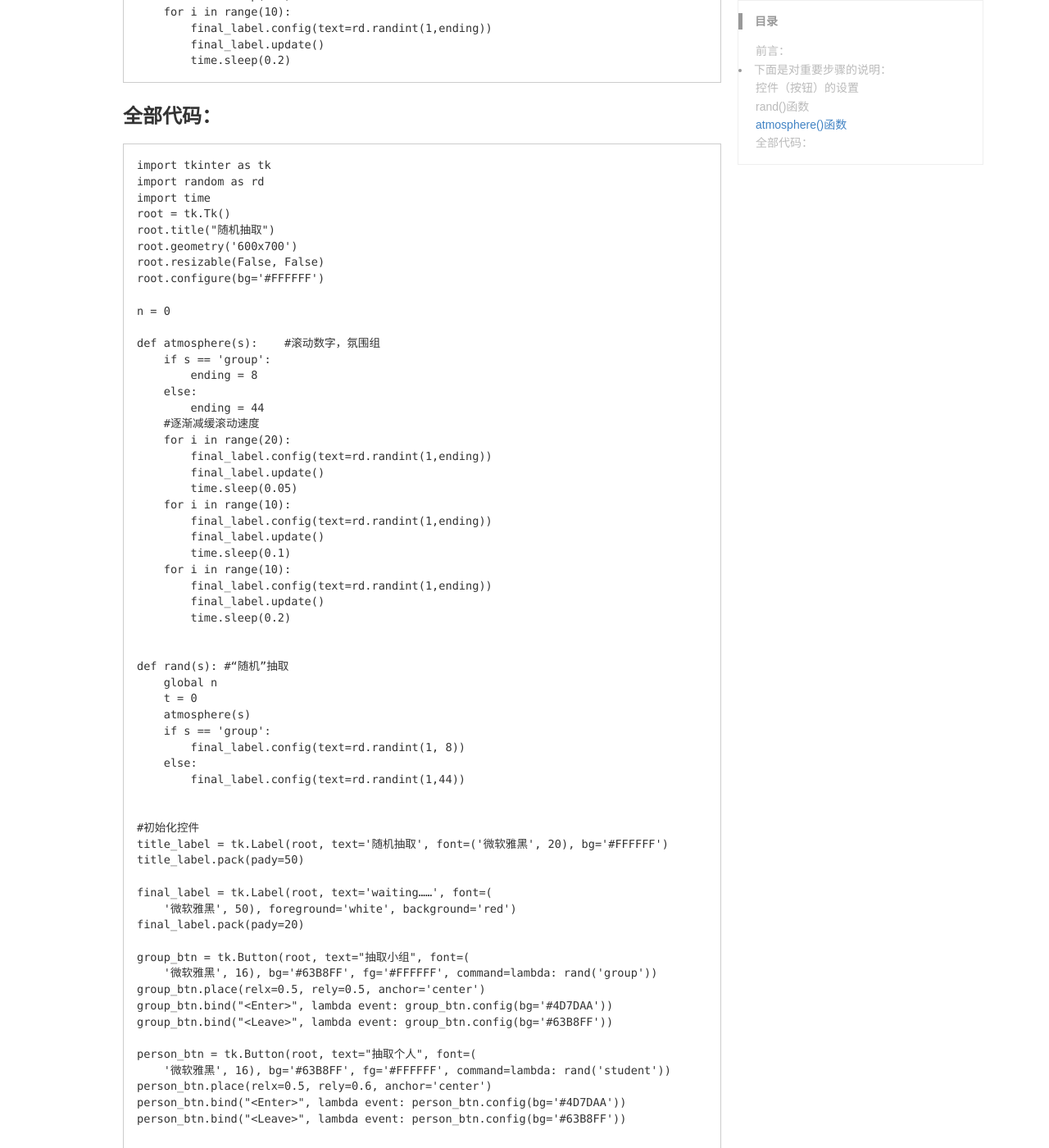
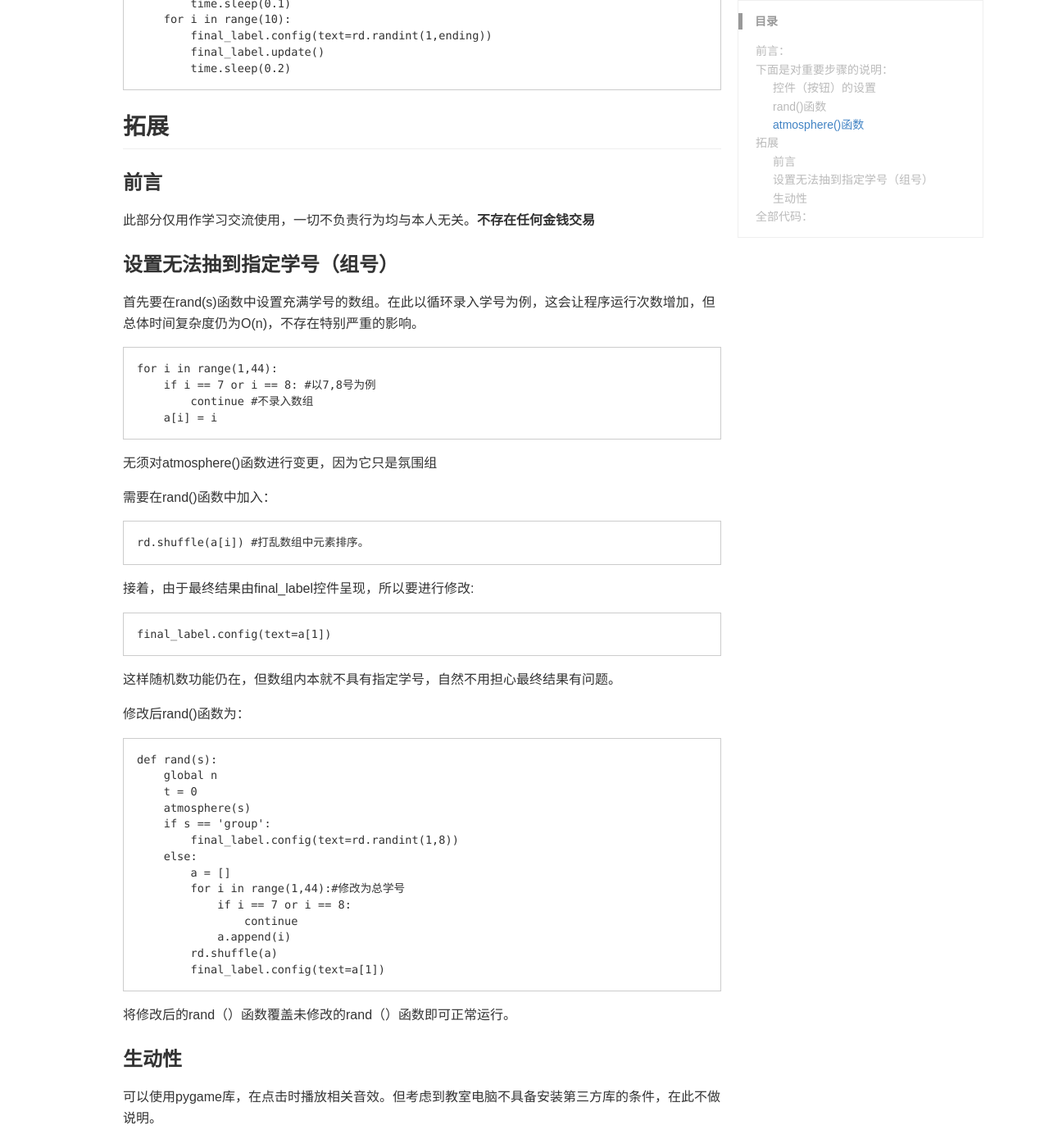
Before and after one commit to ovule-seed/ovule-seed.github.io, a Jekyll site: the page built from _posts/2023-09-03-a1-随机抽取代码.md, in a window 1280 px wide and 1400 px high, scrolled down 1388 px. Shown: the whole window at 82% size. Built offline with Jekyll 4.4.1, drawn with Linux system fonts in a browser that asks for light colours; some web fonts are replaced; comment, search, counter and statistics services are not loaded; a style sheet for code colours, icons or effects is not loaded; some of the changed text lies outside the part shown.

Commit message:
Update and rename 2023-09-03-随机抽取代码.md to 2023-09-03-a1-随机抽取代码.md

```diff
--- a/_posts/2023-09-03-随机抽取代码.md
+++ b/_posts/2023-09-03-a1-随机抽取代码.md
@@ -6,7 +6,7 @@ categories: [IT]
 description: 随机抽取代码公布
 ---
 
-### 前言：
+## 前言：
 
 **前人栽树，后人乘凉**
 
@@ -56,7 +56,57 @@ description: 随机抽取代码公布
             final_label.update()
             time.sleep(0.2)
 
-### 全部代码：
+## 拓展
+
+### 前言
+
+此部分仅用作学习交流使用，一切不负责行为均与本人无关。**不存在任何金钱交易**
+
+### 设置无法抽到指定学号（组号）
+首先要在rand(s)函数中设置充满学号的数组。在此以循环录入学号为例，这会让程序运行次数增加，但总体时间复杂度仍为O(n)，不存在特别严重的影响。
+
+    for i in range(1,44):
+        if i == 7 or i == 8: #以7,8号为例
+            continue #不录入数组
+        a[i] = i
+
+无须对atmosphere()函数进行变更，因为它只是氛围组
+
+需要在rand()函数中加入：
+
+    rd.shuffle(a[i]) #打乱数组中元素排序。
+
+接着，由于最终结果由final_label控件呈现，所以要进行修改:
+
+    final_label.config(text=a[1])
+
+这样随机数功能仍在，但数组内本就不具有指定学号，自然不用担心最终结果有问题。
+
+修改后rand()函数为：
+
+    def rand(s):
+        global n
+        t = 0
+        atmosphere(s)
+        if s == 'group':
+            final_label.config(text=rd.randint(1,8))
+        else:
+            a = []
+            for i in range(1,44):#修改为总学号
+                if i == 7 or i == 8:
+                    continue
+                a.append(i)
+            rd.shuffle(a)
+            final_label.config(text=a[1])
+
+将修改后的rand（）函数覆盖未修改的rand（）函数即可正常运行。
+
+### 生动性
+
+可以使用pygame库，在点击时播放相关音效。但考虑到教室电脑不具备安装第三方库的条件，在此不做说明。
+
+
+## 全部代码：
 
     import tkinter as tk
     import random as rd
```
